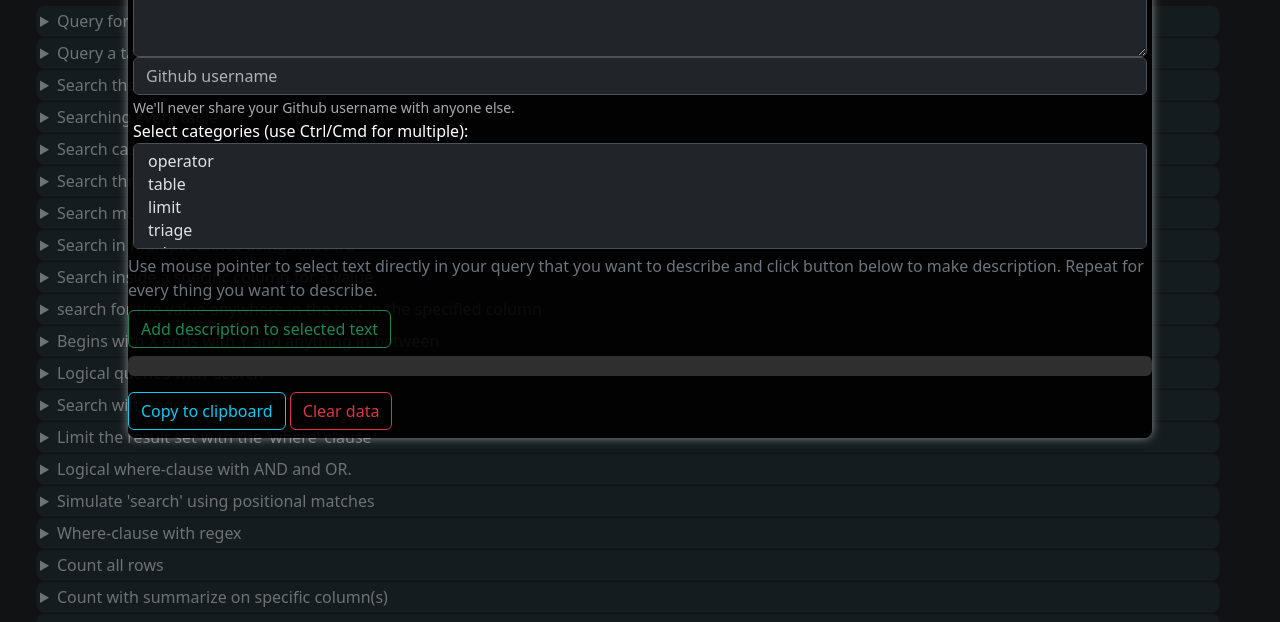
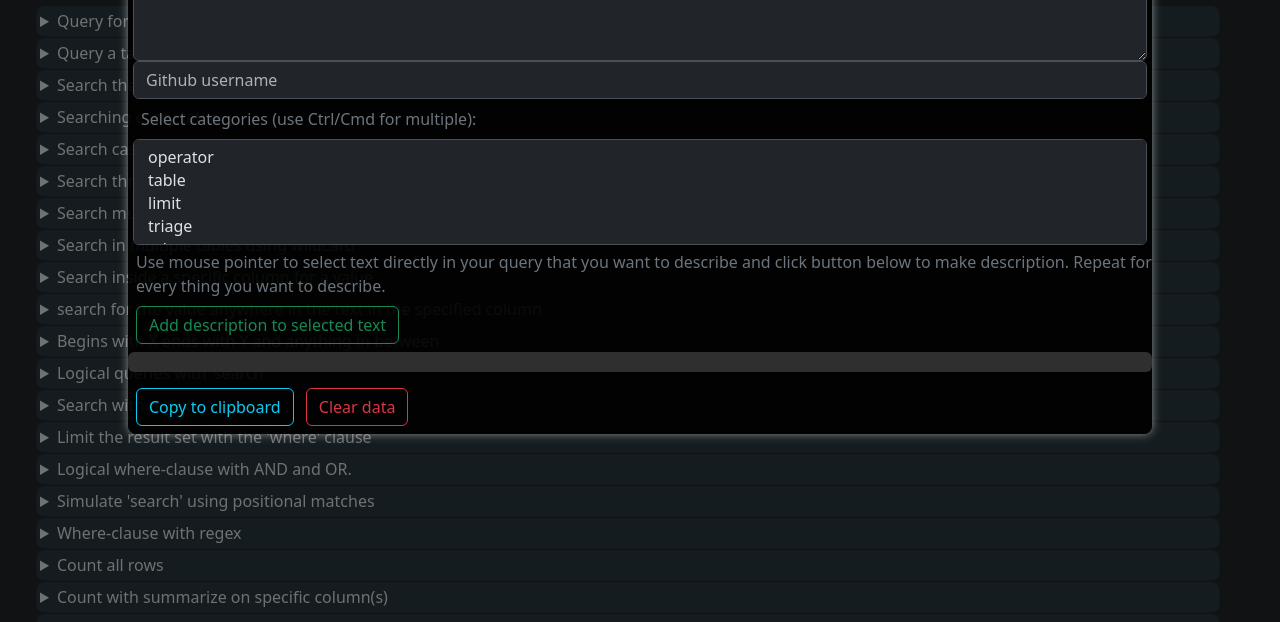
Before and after one commit to fortytwoservices/interactivekqlcheatsheet, a plain HTML site: page index.html in a window 1280 px wide. Both pictures are taken after a click on the link "Generate JSON". Shown: the part 173-795 px from the top of the page. Drawn offline with nearby package versions, Linux system fonts and the light colour scheme.

Commit message:
fix: spacing on popup
Signed-off-by: remi.vandemir <remi.vandemir@amesto.no>

```diff
--- a/index.html
+++ b/index.html
@@ -52,22 +52,21 @@
                   <textarea class="form-control" id="input-field" type="text" placeholder="Query" rows="6" cols="50"></textarea>
                   <div class="form-group">
                     <input class="form-control" type="text" id="query_author" placeholder="Github username">
-                    <small id="authorHelp" class="form-text text-muted">We'll never share your Github username with anyone else.</small>
                   </div>
                   <div class="form-group">
-                    <label for="category-select">Select categories (use Ctrl/Cmd for multiple):</label>
+                    <label for="category-select" class="ms-2 mb-2 mt-2 text-secondary">Select categories (use Ctrl/Cmd for multiple):</label>
                     <select id="category-select" class="form-control" multiple>
                       <!-- Options will be added dynamically via JavaScript -->
                     </select>
                   </div>
                 </div>
                 <button class="popup-close-button" onclick="close_generator()">&times;</button>
-                <div class="text-secondary mb-2">Use mouse pointer to select text directly in your query that you want to describe and click button below to make description. Repeat for every thing you want to describe.</div>
-                <button class="btn btn-outline-success mb-2" onclick="print_generated_json()">Add description to selected text</button>
+                <div class="text-secondary ms-2 mb-2">Use mouse pointer to select text directly in your query that you want to describe and click button below to make description. Repeat for every thing you want to describe.</div>
+                <button class="btn btn-outline-success ms-2 mb-2" onclick="print_generated_json()">Add description to selected text</button>
                 <div class="code">
                   <pre id="outputGenerated"></pre>
-                  <button class="btn btn-outline-info mb-2" id="copyButton">Copy to clipboard</button>
-                  <button class="btn btn-outline-danger mb-2" onclick="clearInputs('form-control')">Clear data</button>
+                  <button class="btn btn-outline-info ms-2 mb-2" id="copyButton">Copy to clipboard</button>
+                  <button class="btn btn-outline-danger ms-2 mb-2" onclick="clearInputs('form-control')">Clear data</button>
                 </div>
               </div>
             </div>
```
